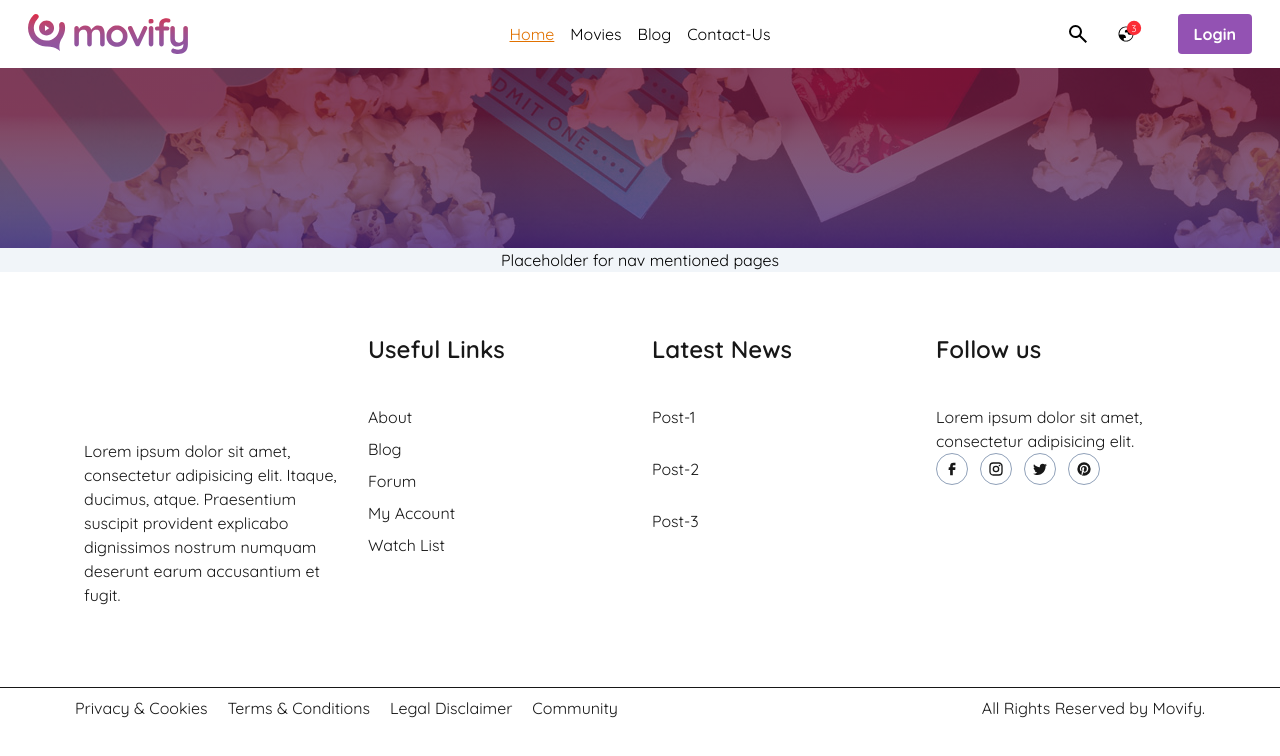
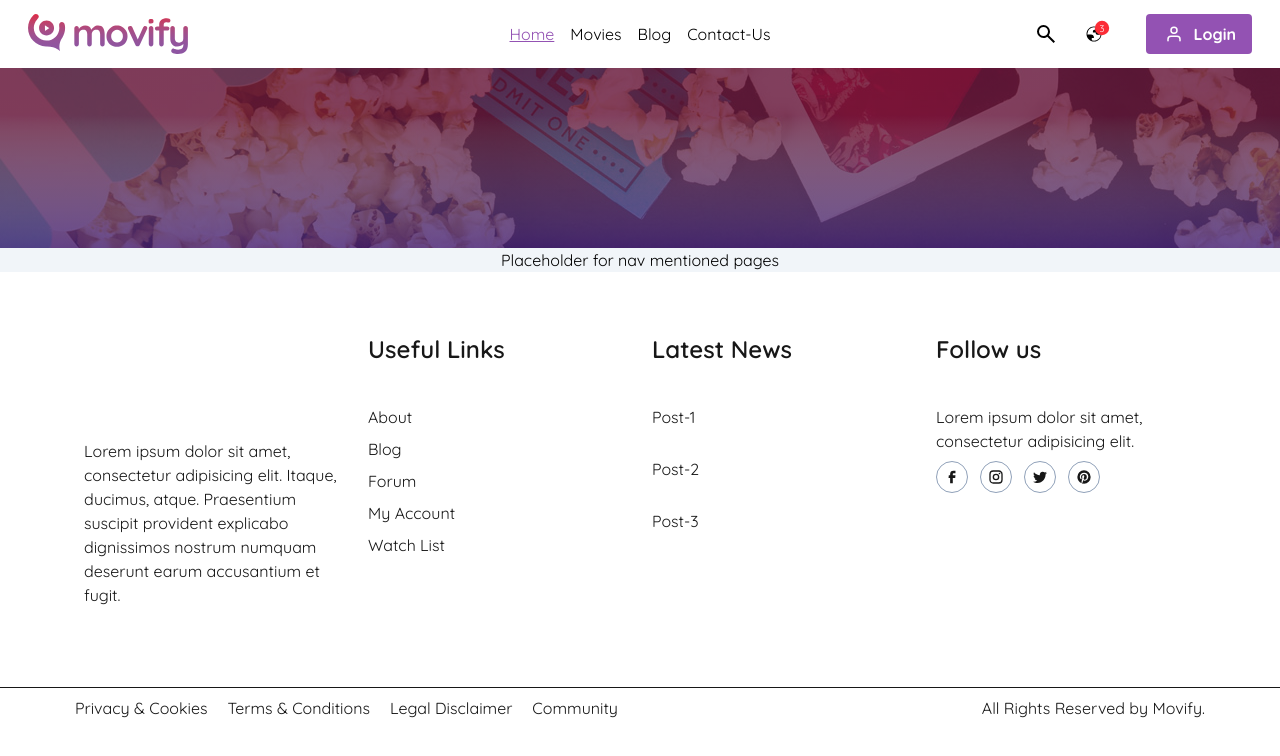
Before and after one commit to AndrewDavidsonDigital/Martins-Movies, a Next.js app: page / in a window 1280 px wide. Shown: the top 756 px of the page. Built offline with nearby package versions, Linux system fonts and the light colour scheme.

Commit message:
UI: Styling tweaks for header and footer

```diff
--- a/src/structure/footer.tsx
+++ b/src/structure/footer.tsx
@@ -57,7 +57,7 @@ function FooterSocials({ socials }: { socials: IFooterProps['socials'] }) {
   return (
     <div className="h-full">
       <h4 className="text-2xl font-semibold mb-10">{socials.title}</h4>
-      <p>{socials.copy}</p>
+      <p className="mb-2">{socials.copy}</p>
       <ul className="flex gap-x-3 mr-auto">
         {socials.links.facebook && (
           <li>
--- a/src/structure/login.tsx
+++ b/src/structure/login.tsx
@@ -1,6 +1,6 @@
 'use client'
 
-import { GlobeIcon, SearchIcon } from "@/components/icons";
+import { GlobeIcon, SearchIcon, UserIcon } from "@/components/icons";
 import { Checkbox, Input, Modal } from "@/components";
 import { IBaseModal, IBaseModalWithOpen, IBaseProps } from "@/utils/interfaces";
 import { RefObject, useRef, useState } from "react";
@@ -213,10 +213,10 @@ export default function Login(props: ILoginProps) {
         <GlobeIcon className="scale-125"/>
       </button>
       <button
-        className="rounded-sm hover:brightness-125 duration-300 transition-all bg-brand text-white font-bold px-4 py-2"
+        className="rounded-sm hover:brightness-125 duration-300 transition-all bg-brand text-white font-bold px-4 py-2 flex gap-2"
         onClick={() => handleLoginClick()}
       >
-        Login
+        <UserIcon className="scale-75"/>Login
       </button>
 
       <LoginModal
--- a/src/structure/navigation.tsx
+++ b/src/structure/navigation.tsx
@@ -126,6 +126,7 @@ function NavRoute( props: IRouteProps) {
     <Fragment>
       <Link
         href={props.alias ? props.alias : props.path}
+        className={`${isActive(props, usePathname()) ? '!pointer-events-none !cursor-default text-brand underline decoration-brand' : ''}`}
       >
         <button
           key={props.path}
@@ -134,8 +135,8 @@ function NavRoute( props: IRouteProps) {
             "transition-colors duration-500",
             "capitalize",
             "relative",
-            'hover:text-emerald-700 cursor-pointer',
-            isActive(props, usePathname()) ? 'pointer-events-none text-amber-600 underline decoration-amber-600' : ''
+            'hover:text-brand cursor-pointer',
+            isActive(props, usePathname()) ? '!pointer-events-none !cursor-default text-brand underline decoration-brand' : ''
           )}
           onClick={() => removeScrollRoot()}
         >
```
